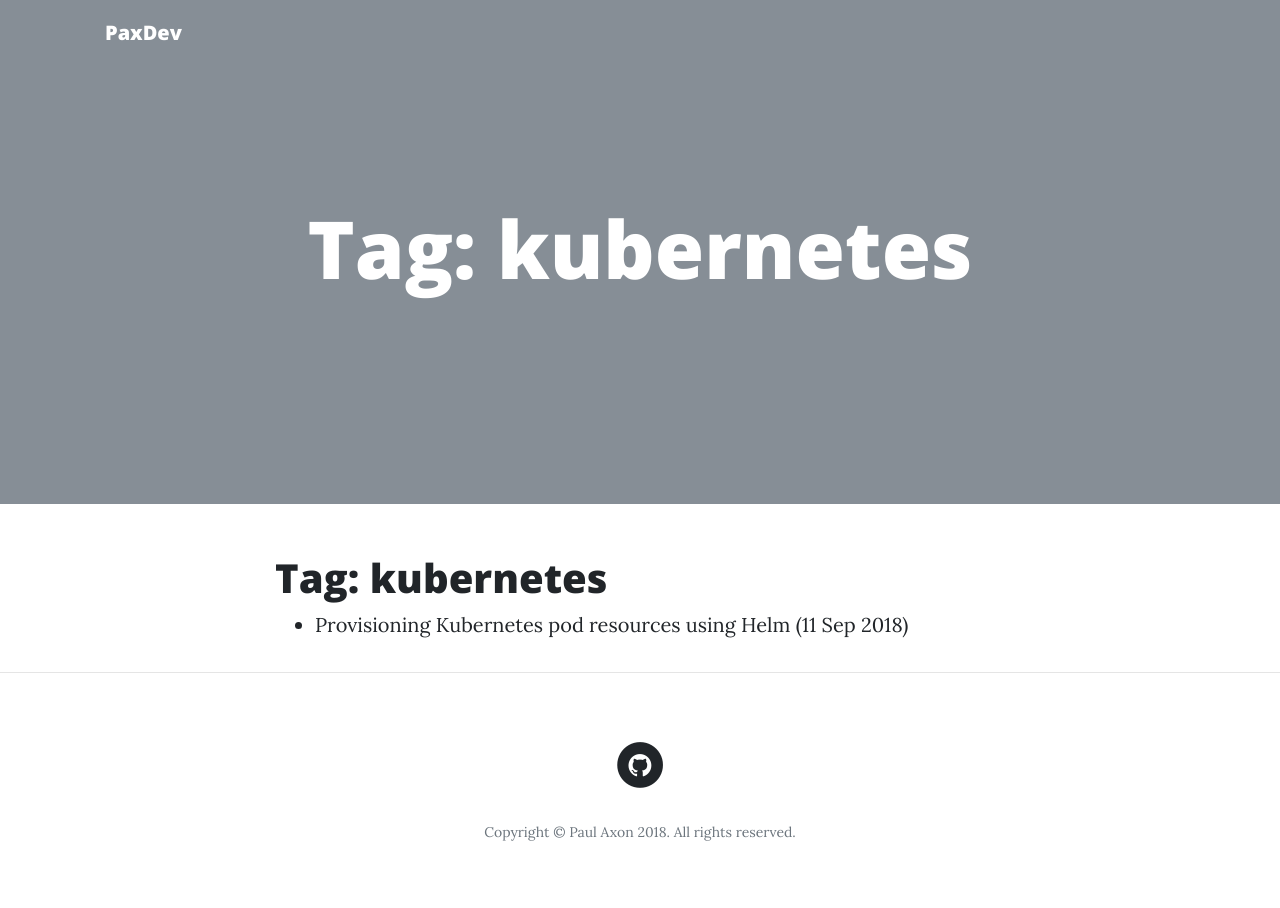
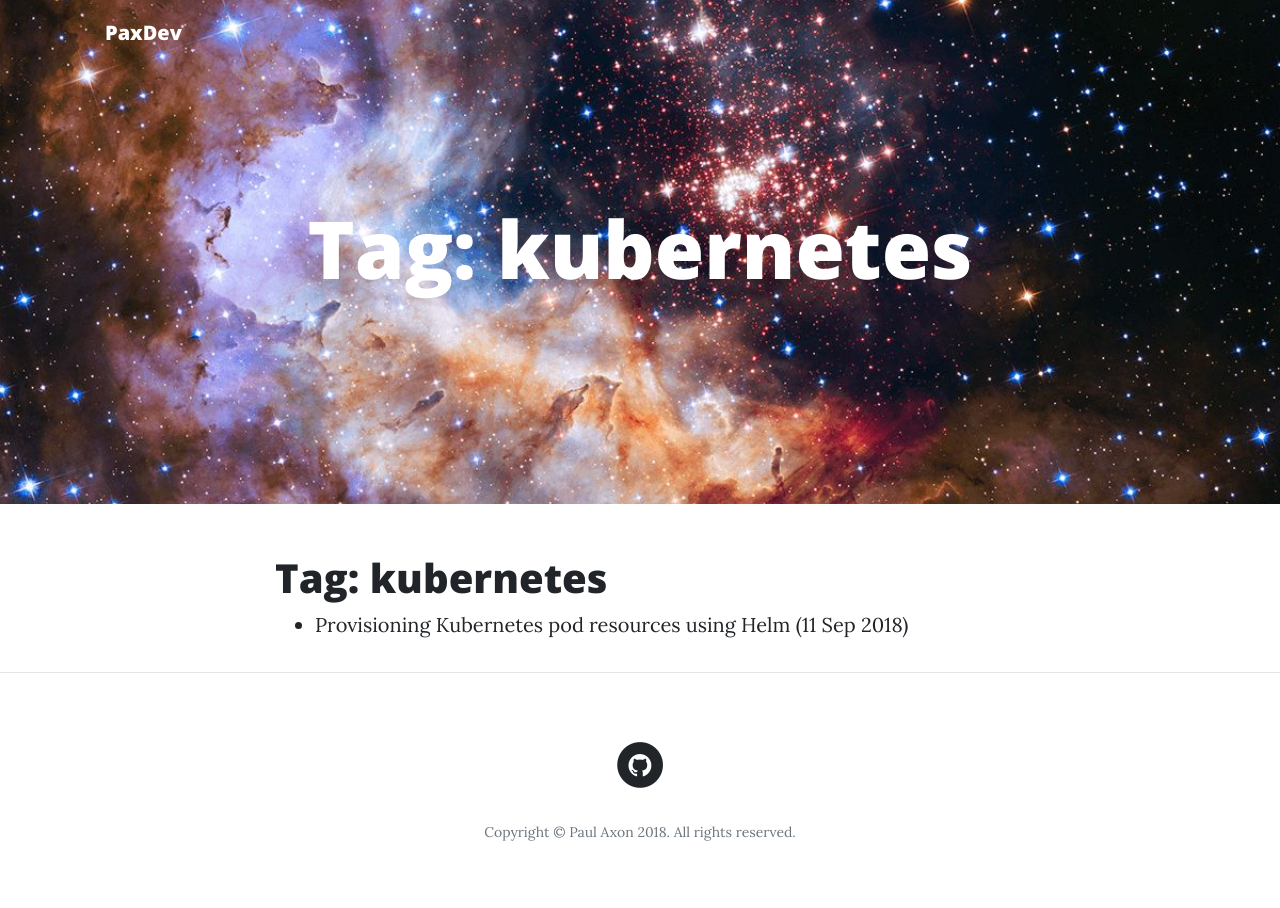
Before and after one commit to paxdev/paxdev.github.io, a Jekyll site: the page built from tag/kubernetes.md, in a window 1280 px wide. Built offline with Jekyll 4.4.1, drawn with Linux system fonts in a browser that asks for light colours.

Commit message:
Update kubernetes.md

```diff
--- a/tag/kubernetes.md
+++ b/tag/kubernetes.md
@@ -2,4 +2,6 @@
 layout: tagpage
 title: "Tag: kubernetes"
 tag: kubernetes
+header:
+  backgroundImage: /assets/bg/nebula.jpg
 ---
```
